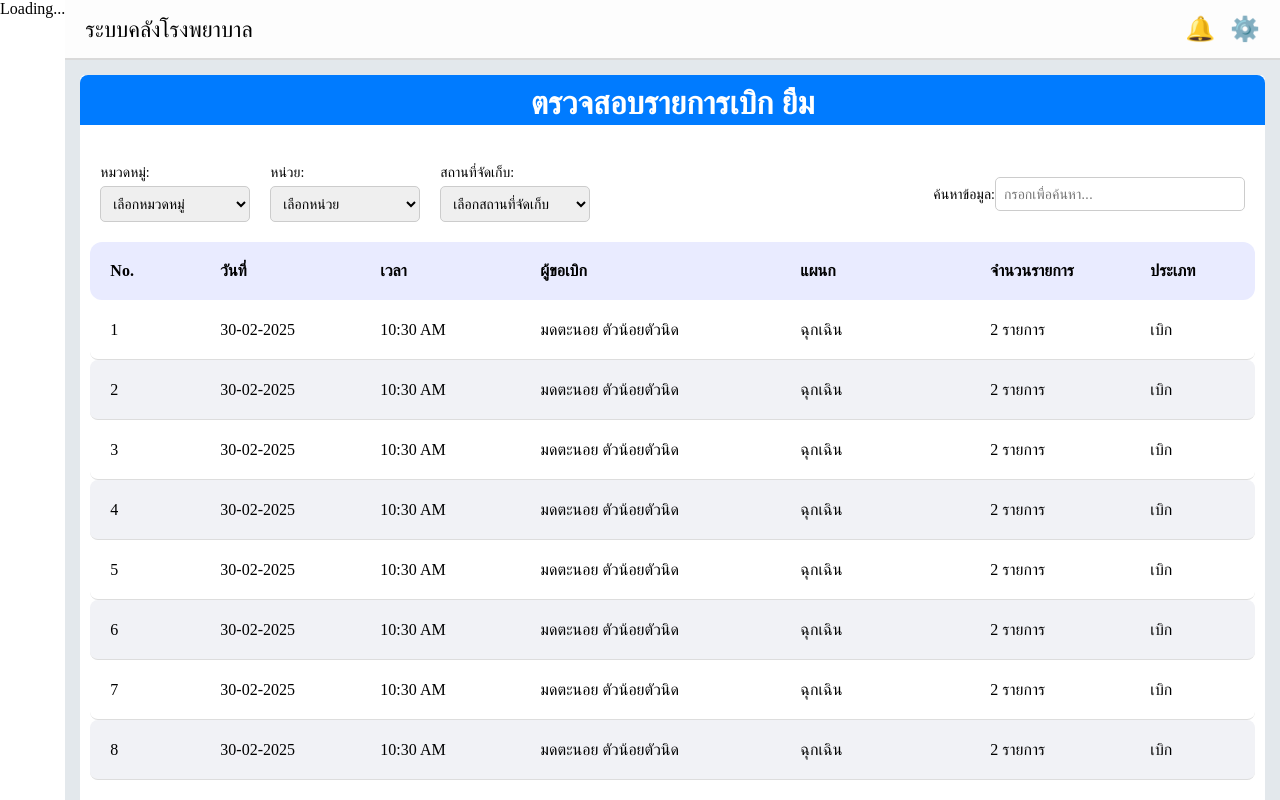
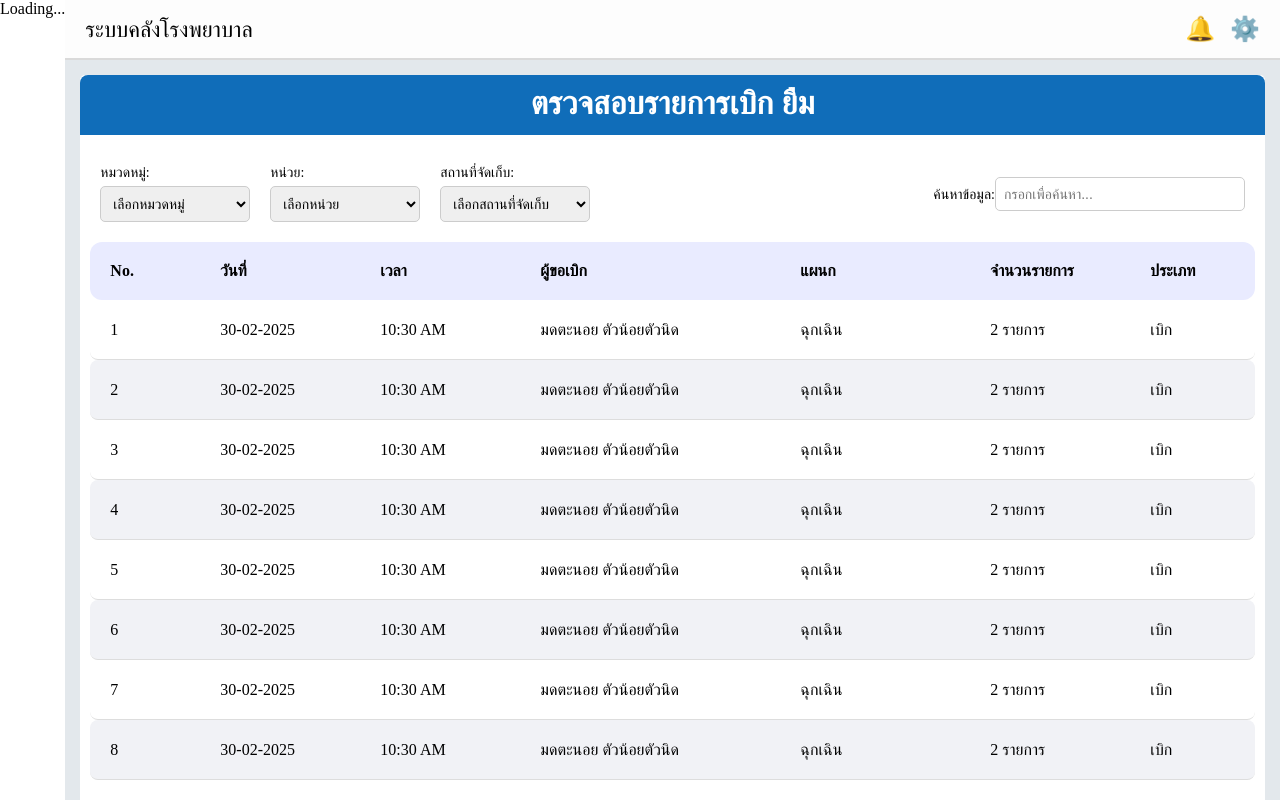
Before and after one commit to Se7en31x/HosWarehouse, a Next.js app in the folder frontend/: page /approvalRequest in a window 1280 px wide. Built offline with nearby package versions, Linux system fonts and the light colour scheme; no server answers.

Commit message:
requsest

```diff
--- a/frontend/src/app/approvalRequest/page.module.css
+++ b/frontend/src/app/approvalRequest/page.module.css
@@ -4,6 +4,7 @@
   height: 100%;
   min-height: 900px;
 }
+
 .infoContainer {
   width: 100%;
   height: 100%;
@@ -16,19 +17,20 @@
 }
 
 .cardHeader {
-  background: #007bff;
+  background: #106db9;
   color: #fff;
   font-weight: bold;
   border-radius: 8px 8px 0 0;
   width: 100%;
   box-sizing: border-box;
   display: block;
-  height: 50px;
+  height: 60px;
   padding: 10px 0;
   text-align: center;
   position: absolute;
   top: 0;
   left: 0;
+
 
 }
 
```
